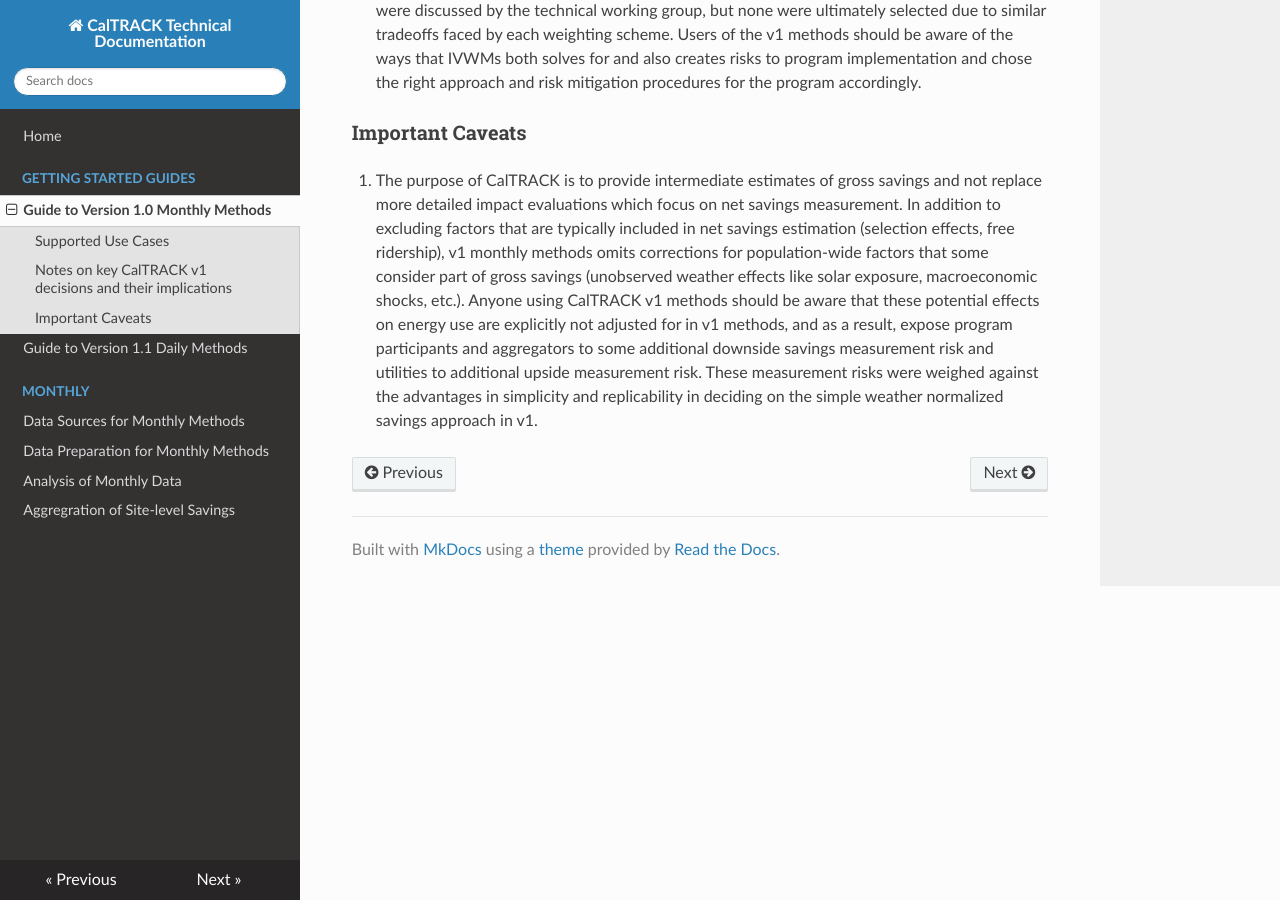
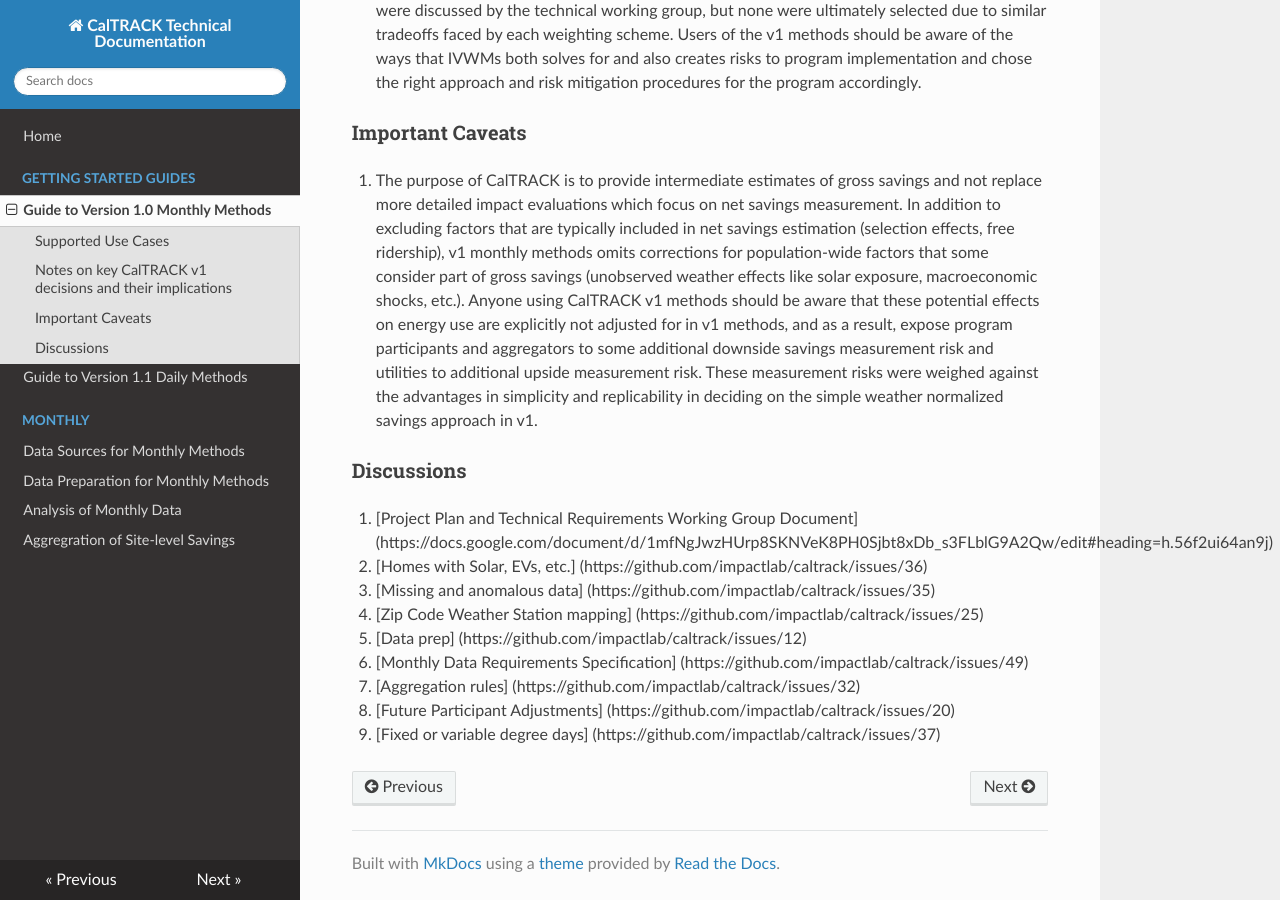
Before and after one commit to openeemeter/caltrack, an MkDocs documentation site: the page built from docs/guides/v1guide.md, in a window 1280 px wide and 900 px high, scrolled down 1790 px. Built offline with MkDocs 1.6.1, drawn with Linux system fonts in a browser that asks for light colours; nearby versions of some CDN libraries; old or Windows-style settings are respelled for this version of MkDocs; some of the changed text lies outside the part shown.

Commit message:
update guides and readmes

```diff
--- a/docs/guides/v1guide.md
+++ b/docs/guides/v1guide.md
@@ -6,10 +6,10 @@ It includes data requirements and technical specifications for data preparation
 
 The complete technical specification for v1 monthly methods is found in four documents
 
-1. `monthly/data-sources.md` describes the necessary data requirements for running CalTRACK v1
-2. `monthly/data-prep.md` describes the sequence of steps required for preparing data for analysis
+1. `/monthly/data-sources.md` describes the necessary data requirements for running CalTRACK v1
+2. `/monthly/data-prep.md` describes the sequence of steps required for preparing data for analysis
 3. `/monthly/analysis.md` describes the methods use for calculating site-level savings using monthly data
-4. `monthly/aggregation.md` describes the methods use for aggregating site-level savings to group or portfolio average and total savings
+4. `/monthly/aggregation.md` describes the methods use for aggregating site-level savings to group or portfolio average and total savings
 
 The specification is intended to be done in order to ensure consistency and replicability.
 
@@ -32,3 +32,15 @@ The two use cases that CalTRACK v1 is intended to support are:
 ### Important Caveats
 
 1. The purpose of CalTRACK is to provide intermediate estimates of gross savings and not replace more detailed impact evaluations which focus on net savings measurement. In addition to excluding factors that are typically included in net savings estimation (selection effects, free ridership), v1 monthly methods omits corrections for population-wide factors that some consider part of gross savings (unobserved weather effects like solar exposure, macroeconomic shocks, etc.). Anyone using CalTRACK v1 methods should be aware that these potential effects on energy use are explicitly not adjusted for in v1 methods, and as a result, expose program participants and aggregators to some additional downside savings measurement risk and utilities to additional upside measurement risk. These measurement risks were weighed against the advantages in simplicity and replicability in deciding on the simple weather normalized savings approach in v1.
+
+### Discussions
+
+1. [Project Plan and Technical Requirements Working Group Document] (https://docs.google.com/document/d/1mfNgJwzHUrp8SKNVeK8PH0Sjbt8xDb_s3FLblG9A2Qw/edit#heading=h.56f2ui64an9j)
+2. [Homes with Solar, EVs, etc.] (https://github.com/impactlab/caltrack/issues/36)
+3. [Missing and anomalous data] (https://github.com/impactlab/caltrack/issues/35)
+4. [Zip Code Weather Station mapping] (https://github.com/impactlab/caltrack/issues/25)
+5. [Data prep] (https://github.com/impactlab/caltrack/issues/12)
+6. [Monthly Data Requirements Specification] (https://github.com/impactlab/caltrack/issues/49)
+7. [Aggregation rules] (https://github.com/impactlab/caltrack/issues/32)
+8. [Future Participant Adjustments] (https://github.com/impactlab/caltrack/issues/20)
+9. [Fixed or variable degree days] (https://github.com/impactlab/caltrack/issues/37)
```
Also changed, not shown: README.md (+2 -4 lines), docs/index.md (+4 -6 lines), guides/guidev1.md (+6 -6 lines).
